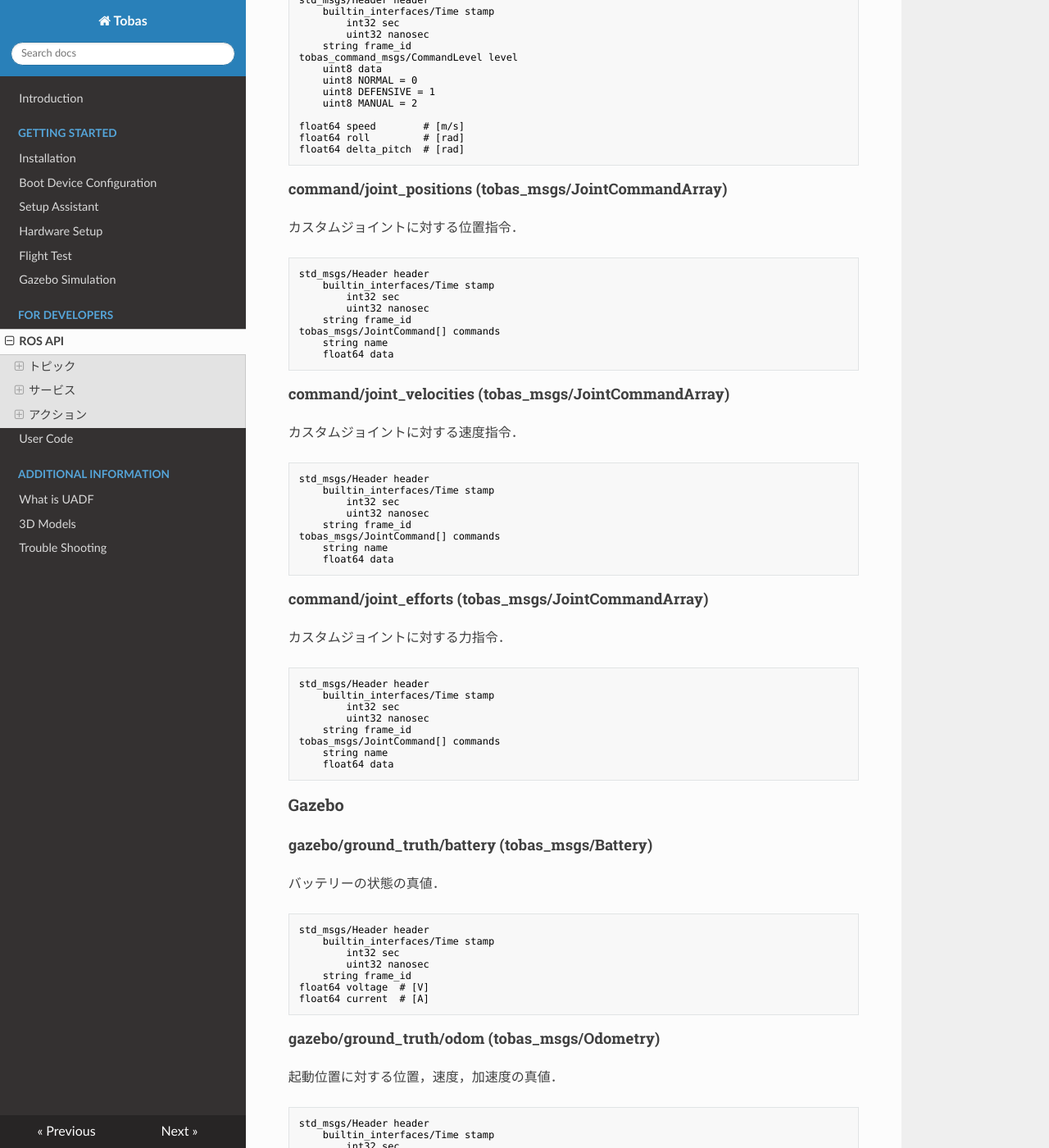
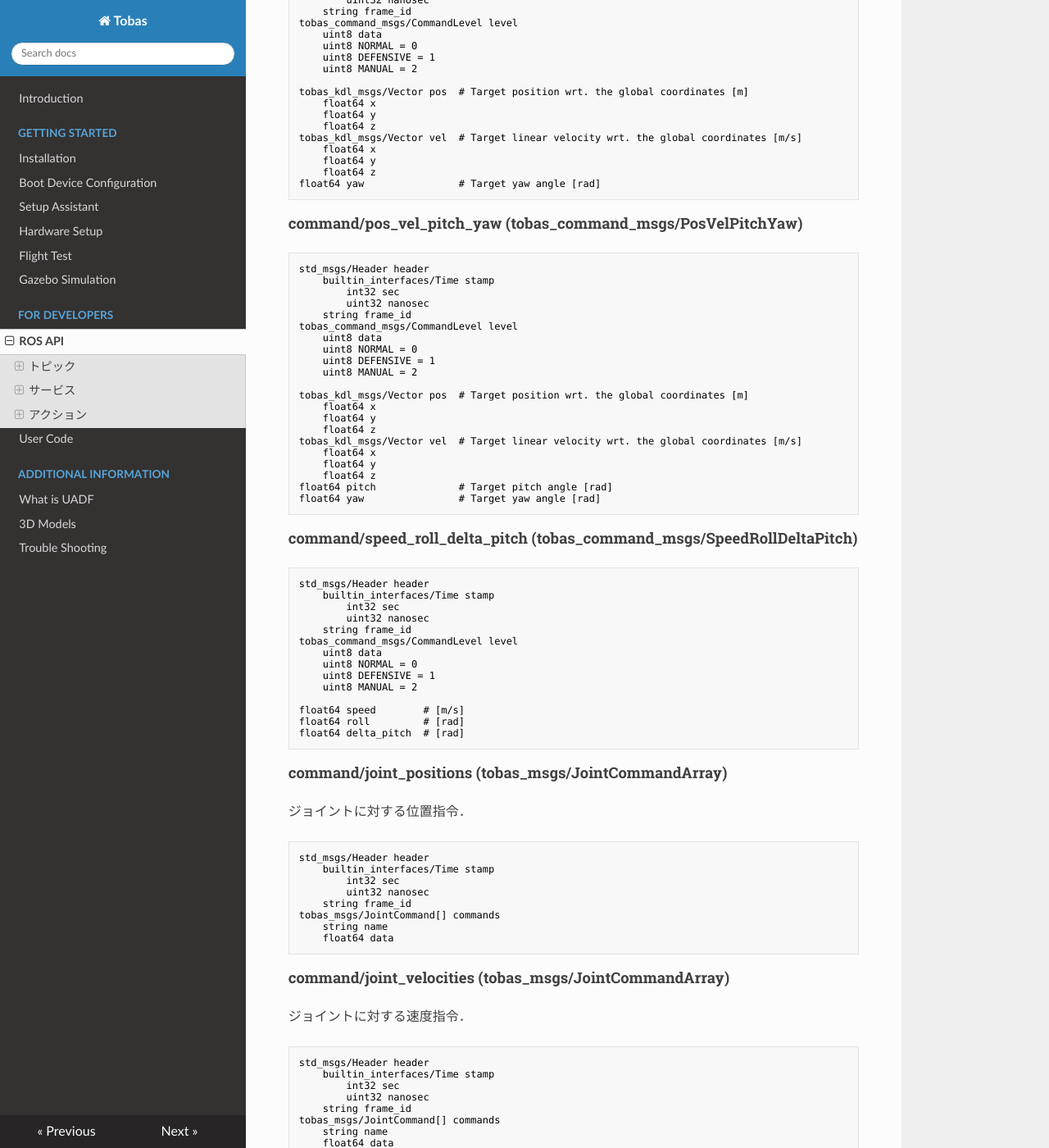
Before and after one commit to TobasFlightControl/tobas_wiki_ja, an MkDocs documentation site: the page built from docs/ros_api.md, in a window 1280 px wide and 1400 px high, scrolled down 7647 px. Shown: the whole window at 82% size. Built offline with MkDocs 1.6.1, drawn with Linux system fonts in a browser that asks for light colours; nearby versions of some CDN libraries; some of the changed text lies outside the part shown.

Commit message:
edit: ros_api.md

````diff
--- a/docs/ros_api.md
+++ b/docs/ros_api.md
@@ -421,6 +421,28 @@
 float64 yaw                  # Target yaw angle [rad]
 ```
 
+#### command/accel_pitch_yaw (tobas_command_msgs/AccelPitchYaw)
+
+```txt
+std_msgs/Header header
+	builtin_interfaces/Time stamp
+		int32 sec
+		uint32 nanosec
+	string frame_id
+tobas_command_msgs/CommandLevel level
+	uint8 data
+	uint8 NORMAL = 0
+	uint8 DEFENSIVE = 1
+	uint8 MANUAL = 2
+
+tobas_kdl_msgs/Vector accel  # Target linear acceleration wrt. the global coordinates [m/s^2]
+	float64 x
+	float64 y
+	float64 z
+float64 pitch                # Target pitch angle [rad]
+float64 yaw                  # Target yaw angle [rad]
+```
+
 #### command/pos_vel (tobas_command_msgs/PosVel)
 
 ```txt
@@ -470,6 +492,32 @@
 float64 yaw                # Target yaw angle [rad]
 ```
 
+#### command/pos_vel_pitch_yaw (tobas_command_msgs/PosVelPitchYaw)
+
+```txt
+std_msgs/Header header
+	builtin_interfaces/Time stamp
+		int32 sec
+		uint32 nanosec
+	string frame_id
+tobas_command_msgs/CommandLevel level
+	uint8 data
+	uint8 NORMAL = 0
+	uint8 DEFENSIVE = 1
+	uint8 MANUAL = 2
+
+tobas_kdl_msgs/Vector pos  # Target position wrt. the global coordinates [m]
+	float64 x
+	float64 y
+	float64 z
+tobas_kdl_msgs/Vector vel  # Target linear velocity wrt. the global coordinates [m/s]
+	float64 x
+	float64 y
+	float64 z
+float64 pitch              # Target pitch angle [rad]
+float64 yaw                # Target yaw angle [rad]
+```
+
 #### command/speed_roll_delta_pitch (tobas_command_msgs/SpeedRollDeltaPitch)
 
 ```txt
@@ -491,7 +539,7 @@
 
 #### command/joint_positions (tobas_msgs/JointCommandArray)
 
-カスタムジョイントに対する位置指令．
+ジョイントに対する位置指令．
 
 ```txt
 std_msgs/Header header
@@ -506,7 +554,7 @@
 
 #### command/joint_velocities (tobas_msgs/JointCommandArray)
 
-カスタムジョイントに対する速度指令．
+ジョイントに対する速度指令．
 
 ```txt
 std_msgs/Header header
@@ -521,7 +569,7 @@
 
 #### command/joint_efforts (tobas_msgs/JointCommandArray)
 
-カスタムジョイントに対する力指令．
+ジョイントに対する力指令．
 
 ```txt
 std_msgs/Header header
@@ -705,6 +753,16 @@
 	float64 maximum_length  # [m]
 ```
 
+#### gazebo/break_rotor/${rotor_link_name} (std_srvs/Trigger)
+
+モータを強制的に停止する．
+
+```txt
+---
+bool success   # indicate successful run of triggered service
+string message # informational, e.g. for error messages
+```
+
 ## アクション
 
 ---
````
Also changed, not shown: other parts of docs/ros_api.md (+2 -2 lines).
